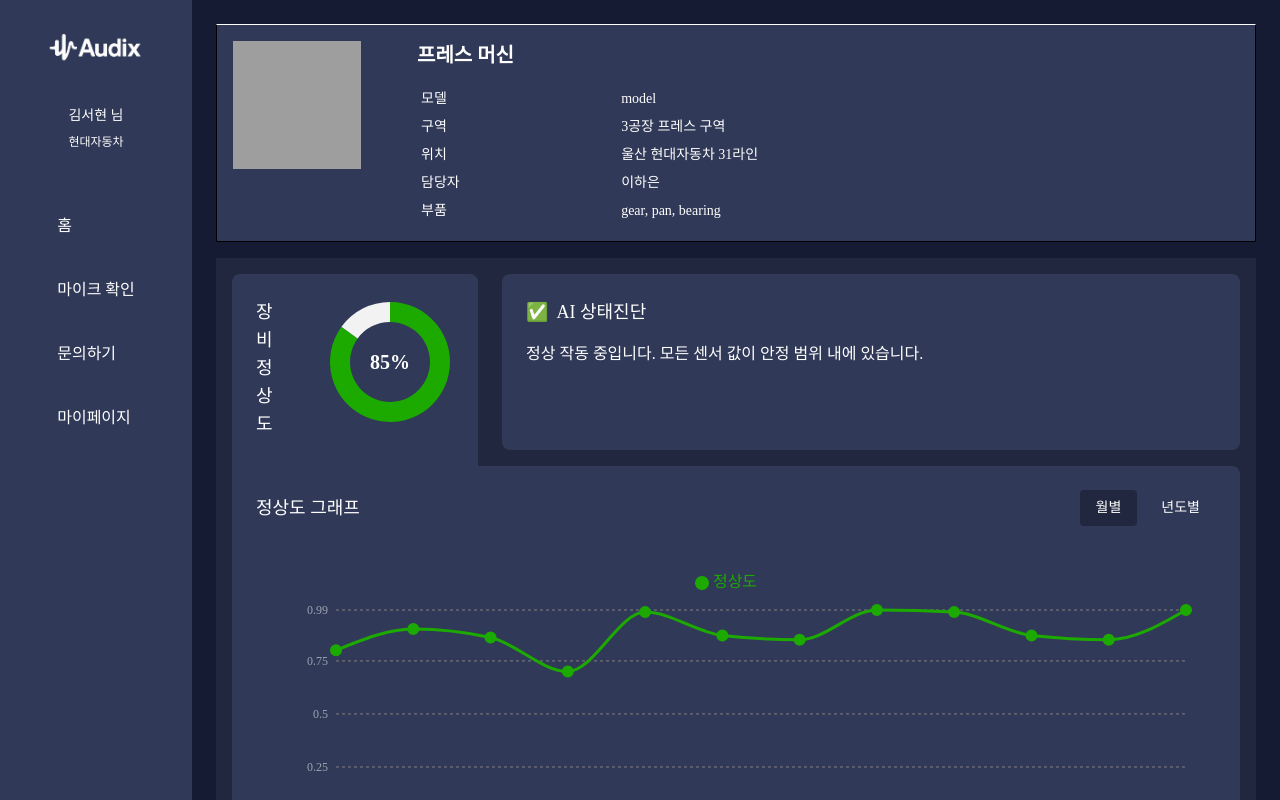
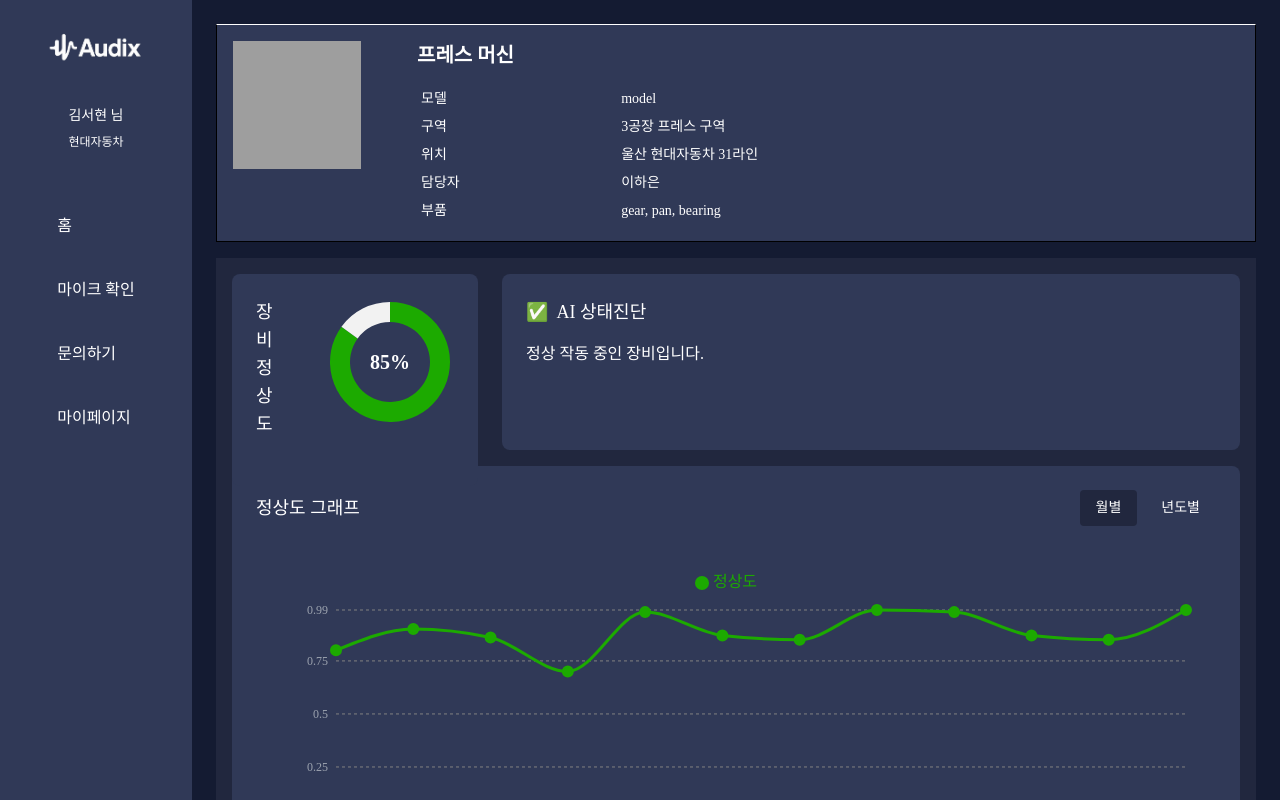
Before and after one commit to seohyeon0219/Audix-Web-FE, a Next.js app: page /area/1/device/1 in a window 1280 px wide. Shown: the top 800 px of the page. Built offline with nearby package versions, Linux system fonts and the light colour scheme; grey boxes are pictures that could not be loaded.

Commit message:
Refactor: 로직을 mockDeviceData 기반으로 수정

```diff
--- a/src/components/deviceMonitoring/aiText.tsx
+++ b/src/components/deviceMonitoring/aiText.tsx
@@ -1,34 +1,35 @@
+import { MockDeviceData } from "@/mocks";
+
 interface AiTextProps {
     areaId: string;
     deviceId: string;
-    // status: 'warning' | 'danger' | 'normal';
-    // message: string;
-    // icon: string;
 }
 
 interface AiTextResult {
-    status: 'warning' | 'danger' | 'normal';
+    status: 'warning' | 'danger' | 'normal' | 'repair' | 'offline';
     message: string;
 }
 
 // mock data
-const AI_DATA: Record<string, AiTextResult> = {
-    '1-1': {
-        status: 'normal',
-        message: '정상 작동 중입니다. 모든 센서 값이 안정 범위 내에 있습니다.'
-    },
-    '1-2': {
-        status: 'warning',
-        message: '비정상적인 소음이 감지되었습니다. 점검 요망합니다.'
-    },
-    '1-3': {
-        status: 'danger',
-        message: '위험 수준의 센서 값이 확인되었습니다. 작동을 중지하고 점검 바랍니다.'
+const AI_DATA = (status: string, deviceName: string): string => {
+    switch(status) {
+        case 'normal':
+            return '정상 작동 중인 장비입니다.'
+        case 'warning':
+            return '점검 요망인 장비입니다.'
+        case 'danger':
+            return '위험 장비입니다.'
+        case 'offline':
+            return '마이크 미연결 장비입니다.'
+        case 'repair':
+            return '수리 중인 장비입니다.'
+        default:
+            return 'AI 진단 데이터를 불러올 수 없습니다.'
     }
 }
 
 // 상태별 스타일링 설정
-const getStatusStyle = (status: AiTextResult['status']) => {
+const getStatusStyle = (status: AiTextResult['status']): { icon: string } => {
     switch(status) {
         case 'danger':
             return {
@@ -42,18 +43,58 @@ const getStatusStyle = (status: AiTextResult['status']) => {
             return {
                 icon: '✅'
             };
+        case 'offline' :
+            return {
+                icon: '🔌'
+            };
+        case 'repair' :
+            return {
+                icon: '❓'
+            };
+        default:
+            return {
+                icon: '❓'
+            };
     }
 }
 
 
 export default function AiText({ areaId, deviceId }: AiTextProps) {
-    // 함수 호출
-    const deviceKey = `${areaId}-${deviceId}`
-    const aiResult = AI_DATA[deviceKey] || {
-        status: 'warning' as const,
-        message: 'AI 진단 데이터를 불러올 수 없습니다.'
+    // mockDeviceData에서 해당 장비 찾기
+    const device = MockDeviceData.find(d =>
+        d.areaId === parseInt(areaId) &&
+        d.deviceId === parseInt(deviceId)
+    );
+
+    // 장비를 찾지 못한 경우 기본값 설정
+    if (!device) {
+        const defaultResult: AiTextResult = {
+            status: 'offline',
+            message: '해당 장비를 찾을 수 없습니다.'
+        }
+        const statusStyle = getStatusStyle(defaultResult.status);
+
+        return (
+            <div className="bg-main-100 p-6 rounded-lg h-full flex flex-col">
+                <div className="mb-4 flex-shrink-0">
+                    <div className="flex items-center gap-2">
+                        <span className="text-lg">{statusStyle.icon}</span>
+                        <h3 className="text-white text-lg font-medium">AI 상태진단</h3>
+                    </div>
+                </div>
+                <div className="flex-1 overflow-y-auto">
+                    <p className="text-white">{defaultResult.message}</p>
+                </div>
+            </div>
+        );
     }
-    const statusStyle = getStatusStyle(aiResult.status);
+    // 장비를 찾은 경우 mock data로 결과 생성
+    const result: AiTextResult = {
+        status: device.status as AiTextResult['status'],
+        message: AI_DATA(device.status || 'normal', device.name)
+    };
+
+    const statusStyle = getStatusStyle(result.status);
 
     return (
         <div className="bg-main-100 p-6 rounded-lg h-full flex flex-col">
@@ -64,7 +105,7 @@ export default function AiText({ areaId, deviceId }: AiTextProps) {
                 </div>
             </div>
             <div className="flex-1 overflow-y-auto">
-                <p className="text-white">{aiResult.message}</p>
+                <p className="text-white">{result.message}</p>
             </div>
         </div>
     )
```
